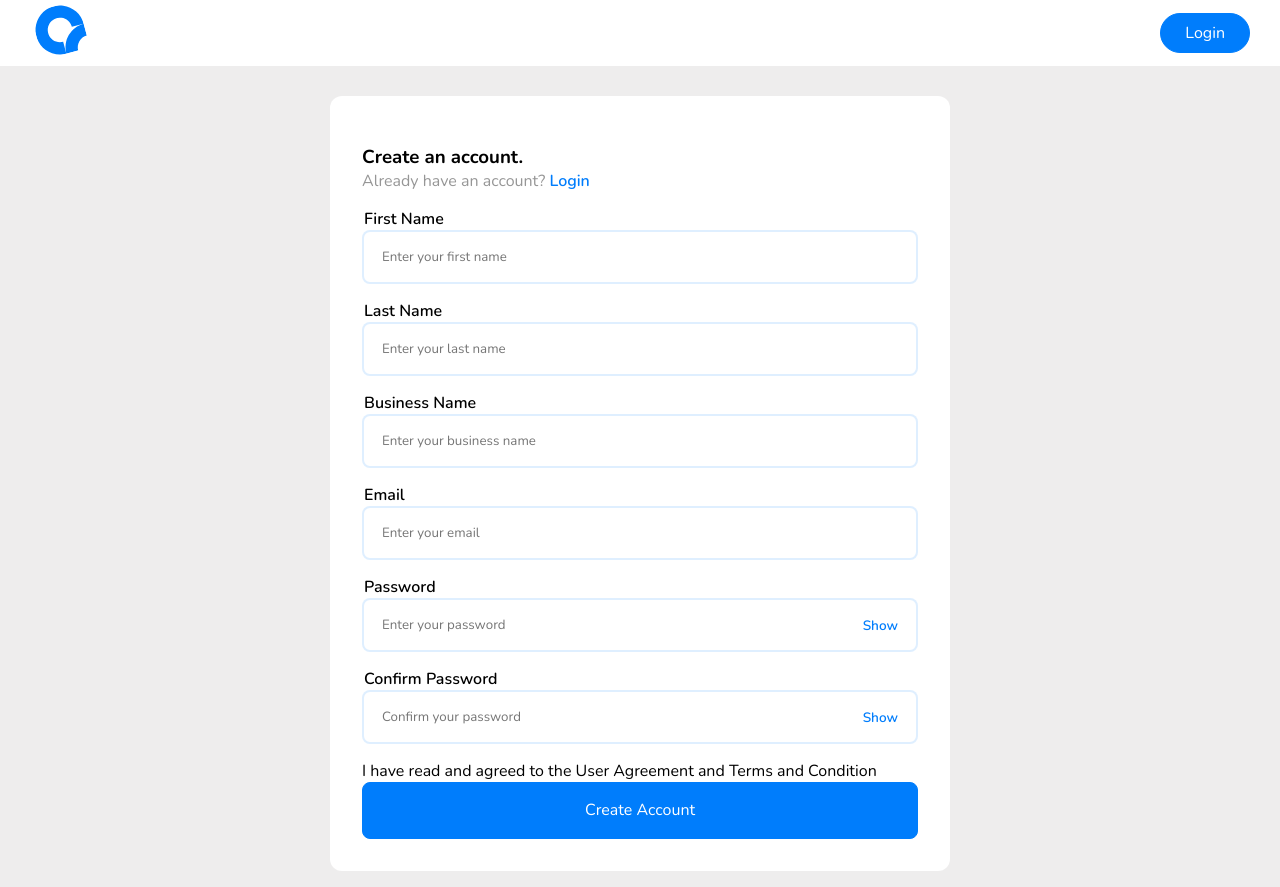
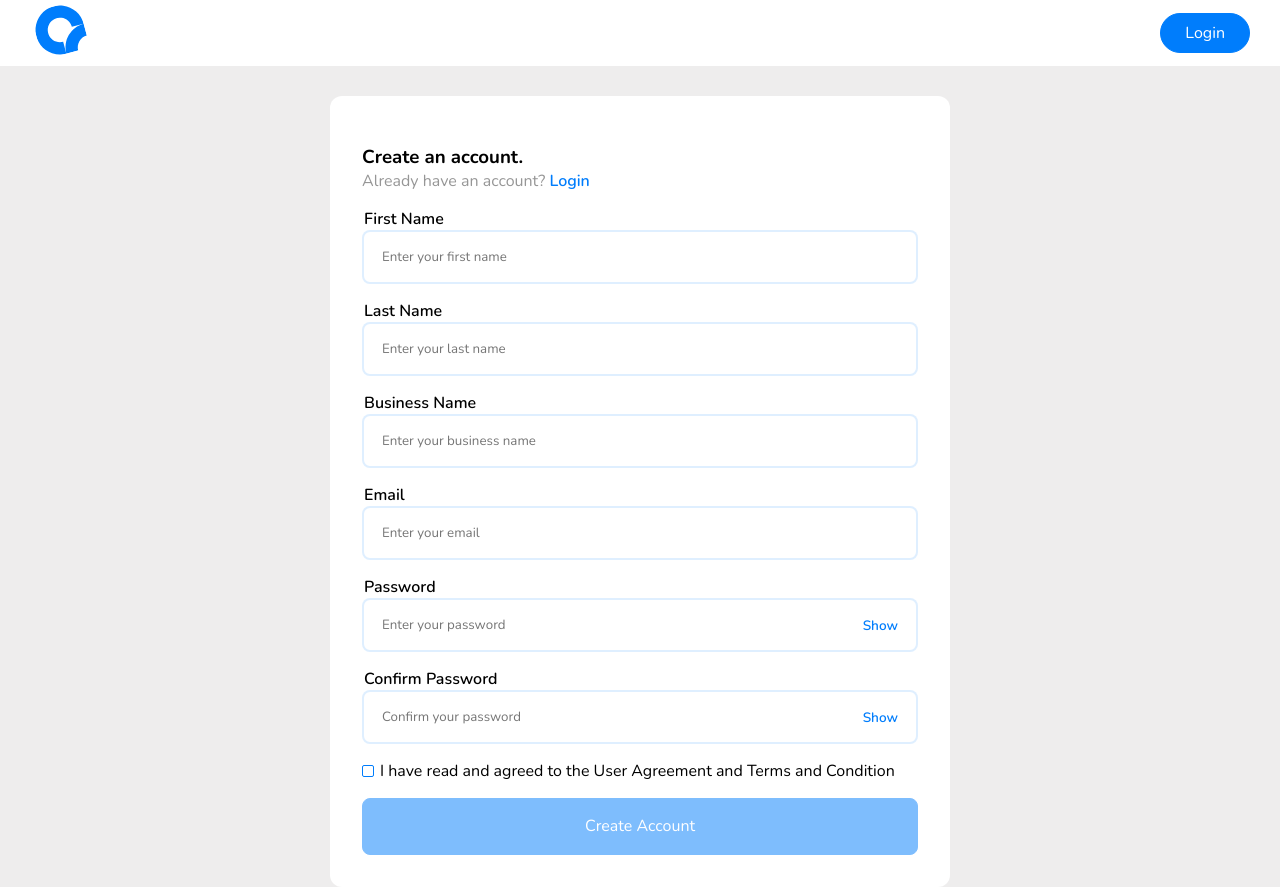
Before and after one commit to steveify1/chainev-ui, a Next.js app: page /register in a window 1280 px wide. Built offline with nearby package versions, Linux system fonts and the light colour scheme.

Commit message:
feature(signup):implement api integration for signup

```diff
--- a/components/page/RegisterPage/RegisterPage.module.scss
+++ b/components/page/RegisterPage/RegisterPage.module.scss
@@ -24,3 +24,8 @@
 .button {
   width: 100%;
 }
+
+.passwordCheckMessage {
+  color: red;
+  font-size: 0.85rem;
+}
--- a/components/page/RegisterPage/RegisterPage.tsx
+++ b/components/page/RegisterPage/RegisterPage.tsx
@@ -3,14 +3,59 @@ import styles from "./RegisterPage.module.scss";
 import { Button } from "../../shared/Buttons/Button";
 import { PageWapper } from "../../shared/PageWrapper/PageWapper";
 import {
+  CheckboxInput,
   FormField,
   Input,
   PasswordInput,
 } from "../../shared/FormSet/FormField";
 import { Card } from "../../shared/Card/Card";
 import { Link } from "../../shared/Link/Link";
+import { useRouter } from "next/router";
+import { useState } from "react";
+import api from "../../../utils/api";
+import { navigator } from "../../../utils/navigator.utils";
+import { toast } from "react-toastify";
+
+const initialFormState = {
+  firstName: "",
+  lastName: "",
+  businessName: "",
+  email: "",
+  password: "",
+};
 
 export const RegisterPage = () => {
+  const router = useRouter();
+  const [isLoading, setIsLoading] = useState<boolean>(false);
+  const [formData, setFormData] = useState(initialFormState);
+  const [isAgreedToTerms, setIsAgreedToTerms] = useState<number>(0);
+  const [confirmPassword, setConfirmPassword] = useState<string>("");
+
+  const handleInputChange = (e: any) => {
+    const {
+      target: { name, value },
+    } = e;
+    setFormData((prev) => {
+      return { ...prev, [name]: value };
+    });
+  };
+
+  const handleFormSubmission = async (e: any) => {
+    e.preventDefault();
+
+    if (isLoading) return;
+    setIsLoading(true);
+
+    try {
+      await api.register(formData);
+      router.push("/login");
+    } catch (error: any) {
+      toast(error.message, { type: "error" });
+    }
+
+    setIsLoading(false);
+  };
+
   return (
     <PageWapper>
       <Container>
@@ -27,25 +72,52 @@ export const RegisterPage = () => {
 
           <form>
             <FormField label="First Name">
-              <Input type="text" placeholder="Enter your first name" />
+              <Input
+                type="text"
+                placeholder="Enter your first name"
+                name="firstName"
+                value={formData.firstName}
+                onChange={handleInputChange}
+              />
             </FormField>
 
             <FormField label="Last Name">
-              <Input type="text" placeholder="Enter your last name" />
+              <Input
+                type="text"
+                placeholder="Enter your last name"
+                name="lastName"
+                value={formData.lastName}
+                onChange={handleInputChange}
+              />
             </FormField>
 
             <FormField label="Business Name">
-              <Input type="text" placeholder="Enter your business name" />
+              <Input
+                type="text"
+                placeholder="Enter your business name"
+                name="businessName"
+                value={formData.businessName}
+                onChange={handleInputChange}
+              />
             </FormField>
 
             <FormField label="Email">
-              <Input type="email" placeholder="Enter your email" />
+              <Input
+                type="email"
+                placeholder="Enter your email"
+                name="email"
+                value={formData.email}
+                onChange={handleInputChange}
+              />
             </FormField>
 
             <FormField label="Password">
               <PasswordInput
                 placeholder="Enter your password"
                 useToggle={true}
+                name="password"
+                value={formData.password}
+                onChange={handleInputChange}
               />
             </FormField>
 
@@ -53,15 +125,40 @@ export const RegisterPage = () => {
               <PasswordInput
                 placeholder="Confirm your password"
                 useToggle={true}
+                name="confirmPassword"
+                value={confirmPassword}
+                onChange={(e: any) => setConfirmPassword(e.target.value)}
+              />
+              <p className={styles.passwordCheckMessage}>
+                {confirmPassword && formData.password !== confirmPassword ? (
+                  <span>Passwords do not match</span>
+                ) : null}
+              </p>
+            </FormField>
+
+            <FormField>
+              <CheckboxInput
+                name="agreement"
+                onChange={(e: any) =>
+                  setIsAgreedToTerms(e.target.selected?.length)
+                }
+                options={[
+                  {
+                    label:
+                      "I have read and agreed to the User Agreement and Terms and Condition",
+                    value: true,
+                  },
+                ]}
               />
             </FormField>
 
-            <p>
-              I have read and agreed to the User Agreement and Terms and
-              Condition
-            </p>
-
-            <Button shape="curved" className={styles.button} size="large">
+            <Button
+              shape="curved"
+              className={styles.button}
+              size="large"
+              onClick={handleFormSubmission}
+              disabled={isLoading || !isAgreedToTerms}
+            >
               Create Account
             </Button>
           </form>
--- a/components/shared/FormSet/Form.module.scss
+++ b/components/shared/FormSet/Form.module.scss
@@ -199,7 +199,8 @@
     flex-wrap: wrap;
 
     .checkboxInputContainer {
-      display: flex;
+      display: grid;
+      grid-template-columns: 10px auto;
       // background-color: red;
       gap: 0.5rem;
       position: relative;
@@ -214,10 +215,9 @@
     .checkboxInputGeekmark {
       position: absolute;
       top: 50%;
-      left: 2%;
-      -webkit-transform: translate(2%, -50%);
-      -ms-transform: translate(2%, -50%);
-      transform: translate(2%, -50%);
+      -webkit-transform: translateY(-50%);
+      -ms-transform: translateY(-50%);
+      transform: translateY(-50%);
       height: 12px;
       width: 12px;
       border-radius: 2px;
@@ -230,9 +230,9 @@
     }
 
     /* Specify the background color to be shown when checkbox is active */
-    .input:active ~ .checkboxInputGeekmark {
-      background-color: $primaryColor;
-    }
+    // .input:active ~ .checkboxInputGeekmark {
+    //   // background-color: $primaryColor;
+    // }
 
     /* Specify the background color to be shown when checkbox is checked */
     .input:checked ~ .checkboxInputGeekmark {
@@ -262,5 +262,9 @@
       -ms-transform: rotate(45deg);
       transform: rotate(40deg);
     }
+
+    .checkboxLabel {
+      width: 100%;
+    }
   }
 }
--- a/components/shared/FormSet/FormField.tsx
+++ b/components/shared/FormSet/FormField.tsx
@@ -15,7 +15,7 @@ interface FormFieldProps {
 
 interface CheckboxInputOption {
   label: string;
-  value: string;
+  value: any;
 }
 
 interface PasswordInputProps
@@ -218,7 +218,7 @@ export const CheckboxInput = (props: CheckboxInputProps) => {
               onChange={handleChange}
             />
             <span className={styles.checkboxInputGeekmark}></span>
-            <span>{option.label}</span>
+            <span className={styles.checkboxLabel}>{option.label}</span>
           </label>
         ))}
       </fieldset>
--- a/utils/api.ts
+++ b/utils/api.ts
@@ -2,6 +2,14 @@ import axios from "axios";
 import { navigator } from "./navigator.utils";
 
 interface LoginInput {
+  email: string;
+  password: string;
+}
+
+interface RegisterInput {
+  firstName: string;
+  lastName: string;
+  businessName: string;
   email: string;
   password: string;
 }
@@ -52,6 +60,15 @@ class API {
   async login(body: LoginInput) {
     try {
       const response = await axios.post(`${this.baseUrl}/auth/login`, body);
+      return response.data;
+    } catch (error: any) {
+      this.handleError(error);
+    }
+  }
+
+  async register(body: RegisterInput) {
+    try {
+      const response = await axios.post(`${this.baseUrl}/auth/register`, body);
       return response.data;
     } catch (error: any) {
       this.handleError(error);
```
